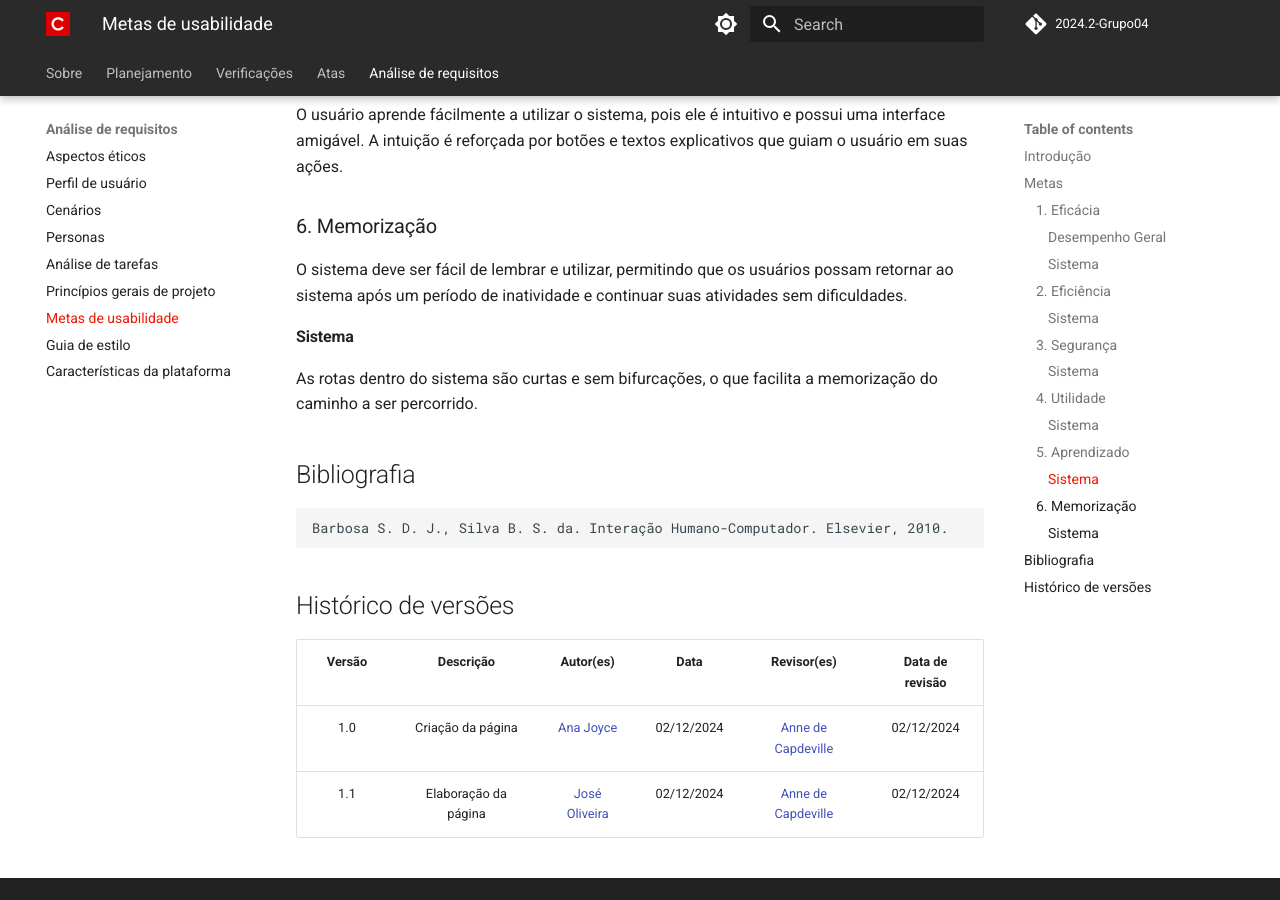
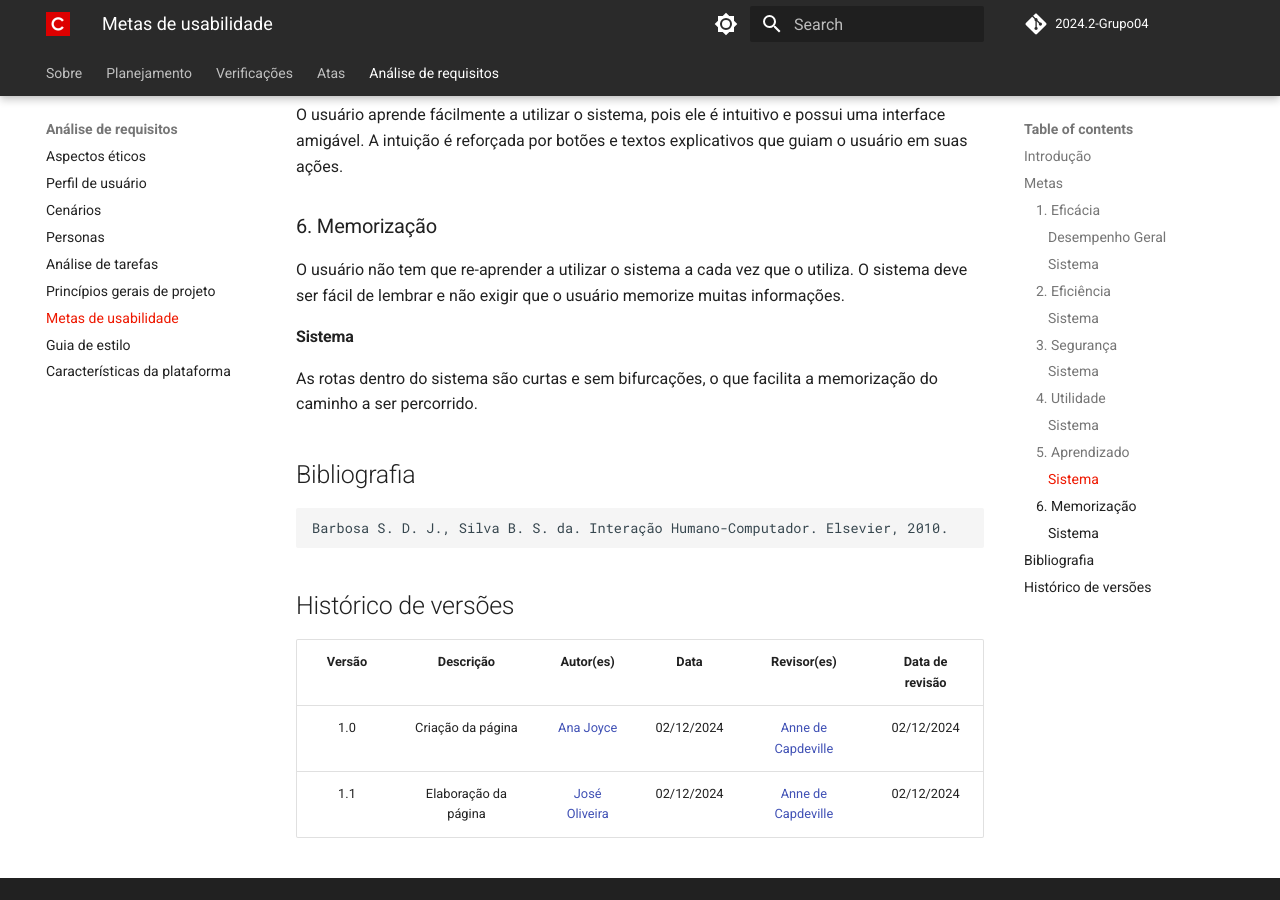
Before and after one commit to Interacao-Humano-Computador/2024.2-Grupo04, an MkDocs documentation site: the page built from docs/Analise-de-requisitos/metas-de-usabilidade.md, in a window 1280 px wide and 900 px high, scrolled down 1953 px. Built offline with MkDocs 1.6.1 and Material for MkDocs 9.7.7, drawn with Linux system fonts in a browser that asks for light colours; comment, search, counter and statistics services are not loaded.

Commit message:
pequena atualização

```diff
--- a/docs/Analise-de-requisitos/metas-de-usabilidade.md
+++ b/docs/Analise-de-requisitos/metas-de-usabilidade.md
@@ -29,7 +29,7 @@ Facilidade em aprender a utilizar o sistema. O sistema deve ser intuitivo e fác
 O usuário aprende fácilmente a utilizar o sistema, pois ele é intuitivo e possui uma interface amigável. A intuição é reforçada por botões e textos explicativos que guiam o usuário em suas ações.
 
 ### 6. Memorização
-O sistema deve ser fácil de lembrar e utilizar, permitindo que os usuários possam retornar ao sistema após um período de inatividade e continuar suas atividades sem dificuldades.
+O usuário não tem que re-aprender a utilizar o sistema a cada vez que o utiliza. O sistema deve ser fácil de lembrar e não exigir que o usuário memorize muitas informações.
 #### Sistema
 As rotas dentro do sistema são curtas e sem bifurcações, o que facilita a memorização do caminho a ser percorrido.
 
```
